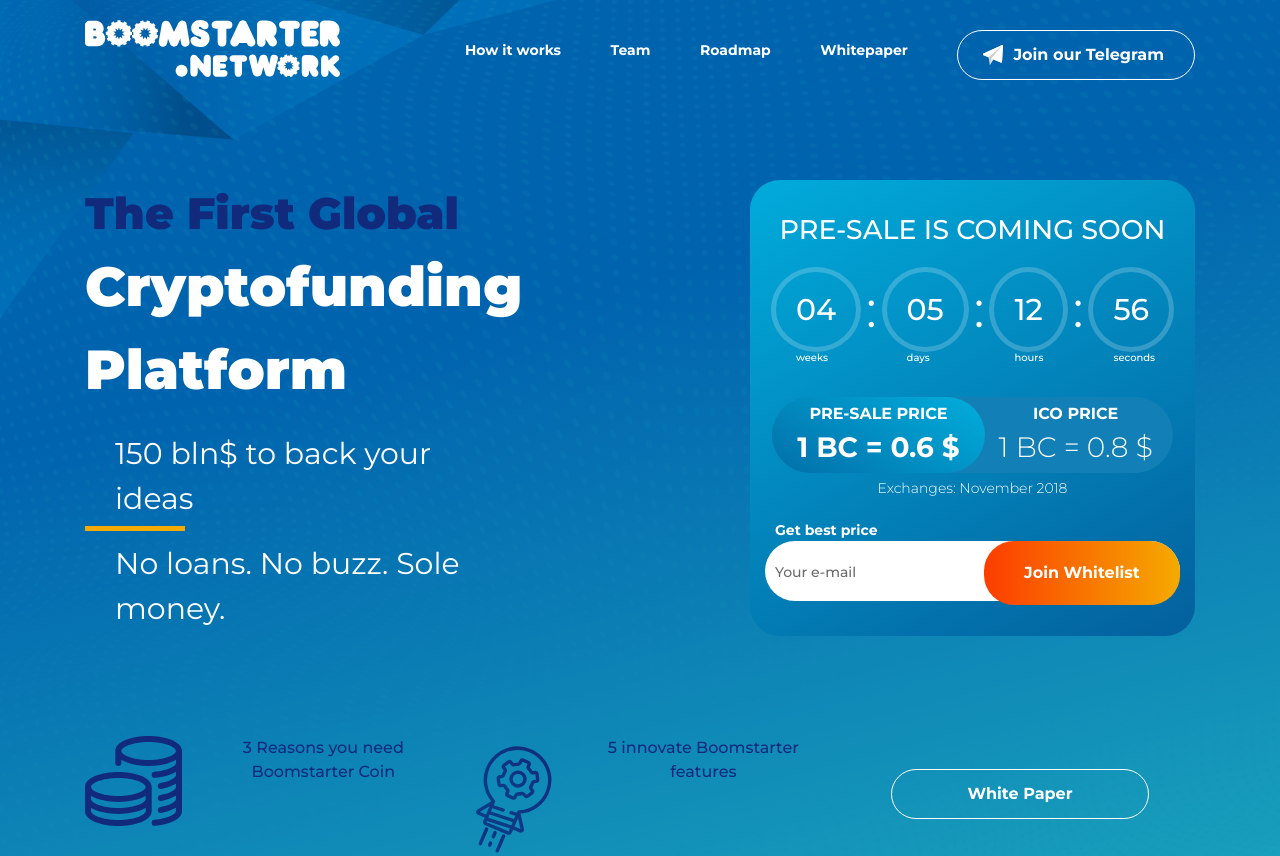
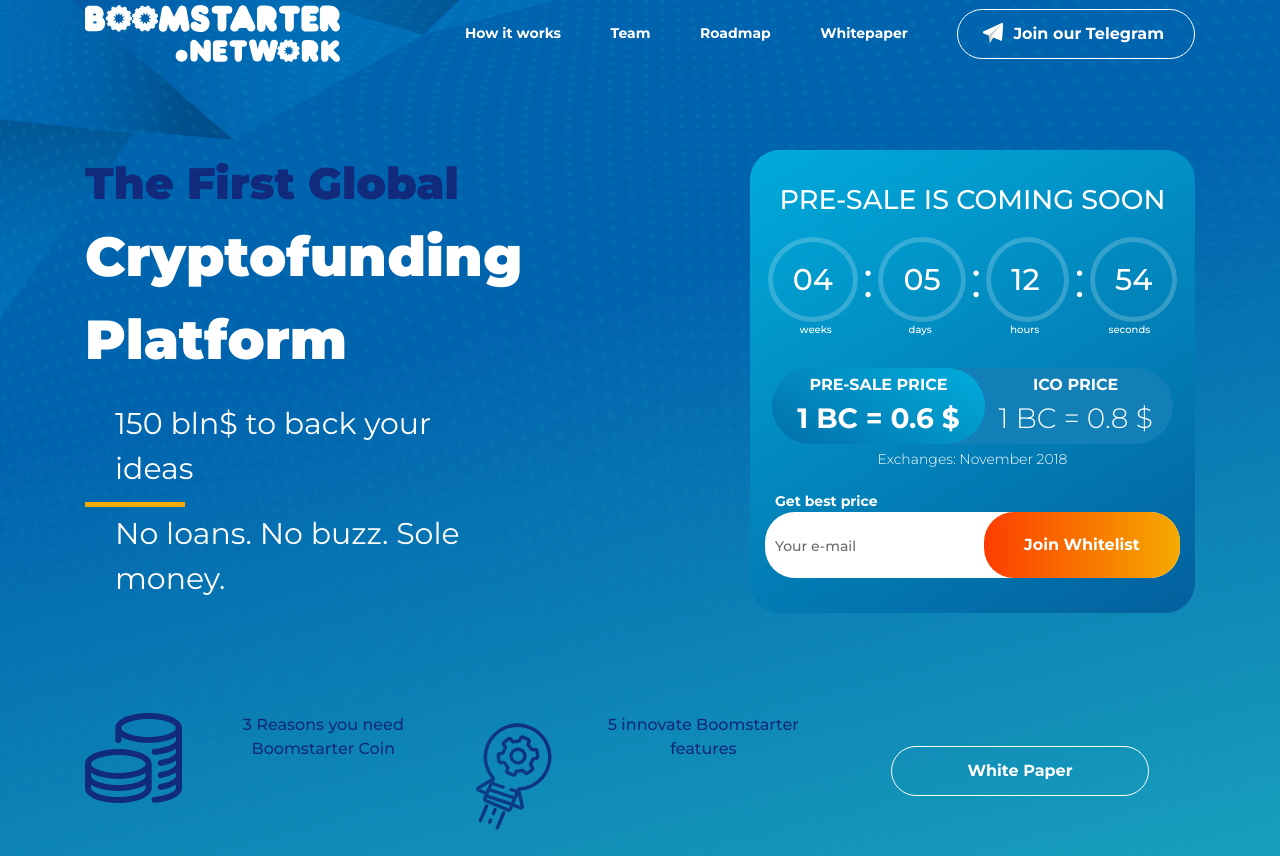
Before and after one commit to reportedsocks/blockchain, a plain HTML site: page index.html in a window 1280 px wide. Shown: the top 856 px of the page. Drawn offline with Linux system fonts and the light colour scheme.

Commit message:
10th commit

```diff
--- a/index.html
+++ b/index.html
@@ -42,8 +42,8 @@
         </div>
 
 
-
-    <div class="d-none d-sm-flex row header-links">
+        <div class="container-fluid header-links-container">
+    <div class="d-none d-sm-flex row header-links fixed-top">
       <div class="col-sm-6 col-md-3 col-lg-3 header-logo"><img src="img/Logo.svg">
       </div>
       <div class="col-sm-12 offset-md-0 col-md-9 col-lg-8 offset-lg-1 d-flex flex-row justify-content-between align-items-center" >
@@ -54,7 +54,7 @@
         <div class="menu-point"><button class="join-telegram-bttn">Join our Telegram</button></div>
 
       </div>
-    </div>
+    </div></div>
     <div class="row">
       <div class="col-sm-12 col-md-10 offset-md-1 offset-lg-0 col-lg-6 col-xl-5 d-flex flex-column">
         <div class="header-slogan">
@@ -84,14 +84,22 @@
         <div class=" d-flex flex-column  align-items-center header-promo">
         <div class="promo-heading"><p>PRE-SALE IS COMING SOON</p></div>
         <div class="d-flex flex-row align-items-center justify-content-around">
-          <div class="timer-circle after-weeks"><p>04</p></div>
+          <div class="timer-circle "><p>04</p></div>
           <div class="timer-points"><p>:</p></div>
-          <div class="timer-circle after-days"><p>05</p></div>
+          <div class="timer-circle "><p>05</p></div>
           <div class="timer-points"><p>:</p></div>
-          <div class="timer-circle after-hours"><p>12</p></div>
+          <div class="timer-circle "><p>12</p></div>
           <div class="timer-points"><p>:</p></div>
-          <div class="timer-circle after-seconds"><p>56</p></div>
-        </div>
+          <div class="timer-circle "><p class="timer-seconds">59</p></div>
+        </div>
+        <div class="d-flex flex-row unit-div justify-content-between">
+          <div class="timer-unit text-center"><p>weeks</p></div>
+          <div class="timer-unit text-center"><p>days</p></div>
+          <div class="timer-unit text-center"><p>hours</p></div>
+          <div class="timer-unit text-center"><p>seconds</p></div>
+
+        </div>
+
         <div class="d-flex flex-row header-promo-price justify-content-end ">
           <div class="presale-price text-center">
             <p class="pre-label">PRE-SALE PRICE</p>
--- a/js/main.js
+++ b/js/main.js
@@ -380,6 +380,7 @@
   		$('.join-bttn').css({left: '0'});
   		$('.email-send').removeClass('d-none');
   		$('#join-input').val("");
+  		$('#join-input').css({opacity:"0"});
   	}else{
   		$('#join-input').val("");
   		$('#join-input').attr( 'placeholder', 'Incorrect e-mail');
@@ -394,4 +395,20 @@
 		}
 	});
 
+	var secondsCounter = 59;
+	setInterval(function(){
+		if(secondsCounter==-1){
+			secondsCounter = 59;
+		}
+		$('.timer-seconds').text(secondsCounter);
+		secondsCounter--;
+
+	}, 1000,secondsCounter);
+
+  $(window).on('scroll',function(){
+
+  	$('.header-links-container').addClass('blue');
+
+  });
+
  });
--- a/style/style.scss
+++ b/style/style.scss
@@ -113,7 +113,7 @@
   }
 }
 .header{
-  padding-top: 20px;
+  padding-top: 150px;
   padding-bottom: 215px;
   @include breakpoint-xs {
     padding-bottom: 150px;
@@ -121,9 +121,12 @@
   }
 }
 .header-links{
-  margin-bottom: 100px;
-  @include breakpoint-md {
-    margin-bottom: 45px;
+  top:5px;
+  max-width: 1140px;
+  margin:0 auto;
+  transition: .5s;
+  @include breakpoint-md {
+
   }
 }
 .header-logo{
@@ -281,6 +284,7 @@
   }
 }
 .timer-circle{
+  min-width: 83px;
   font-family: $font;
   font-size: 30px;
   color: #fff;
@@ -297,70 +301,23 @@
     border:3px solid rgba(255, 255, 255, 0.2);
   }
 }
-.after-weeks{
-  &:after{
-    content: "weeks";
-    font-family: $font;
+.unit-div{
+  width: 94%;
+  @include breakpoint-sm {
+    width: 100%;
+  }
+  @include breakpoint-xs {
+    width: 90%;
+  }
+}
+.timer-unit{
+  width: 25%;
+  font-family: $font;
     font-size: 10px;
     color: #fff;
     font-weight: 500;
-    position: absolute;
-    top: 170px;
-    @include breakpoint-md {
-      top: 200px
-    }@include breakpoint-xs {
-      top: 140px
-    }
-  }
-}
-.after-days{
-  &:after{
-    content: "days";
-    font-family: $font;
-    font-size: 10px;
-    color: #fff;
-    font-weight: 500;
-    position: absolute;
-    top: 170px;
-    @include breakpoint-md {
-      top: 200px
-    }@include breakpoint-xs {
-      top: 140px
-    }
-  }
-}
-.after-hours{
-  &:after{
-    content: "hours";
-    font-family: $font;
-    font-size: 10px;
-    color: #fff;
-    font-weight: 500;
-    position: absolute;
-    top: 170px;
-    @include breakpoint-md {
-      top: 200px
-    }@include breakpoint-xs {
-      top: 140px
-    }
-  }
-}
-.after-seconds{
-  &:after{
-    content: "seconds";
-    font-family: $font;
-    font-size: 10px;
-    color: #fff;
-    font-weight: 500;
-    position: absolute;
-    top: 170px;
-    @include breakpoint-md {
-      top: 200px
-    }@include breakpoint-xs {
-      top: 140px
-    }
-  }
-}
+}
+
 
 .timer-points{
   font-family: $font;
@@ -379,7 +336,7 @@
 .header-promo-price{
 
   background-color: #1280B6;
-  margin-top: 45px;
+  margin-top: 15px;
   padding: 5px 20px;
   border-radius: 40px;
   width: 90%;
@@ -449,6 +406,7 @@
   background-color: #fff;
   border-radius: 30px;
   padding: 15px 0;
+  height: 66px;
 
 }
 .email-send{
@@ -470,7 +428,7 @@
   color: #fff;
   border:none;
   border-radius: 30px;
-  padding:20px 40px;
+  padding:21px 40px;
   transition:1s;
   background: linear-gradient(to right, #FC3D00,#F5AA00 );
 
@@ -1644,6 +1602,7 @@
   @extend .telegram-bttn;
   padding-right: 30px;
   padding-left: 55px;
+  margin:0;
   @include breakpoint-md {
     background-image: none;
     padding: 9px 15px;
```
Also changed, not shown: style/style.css.
